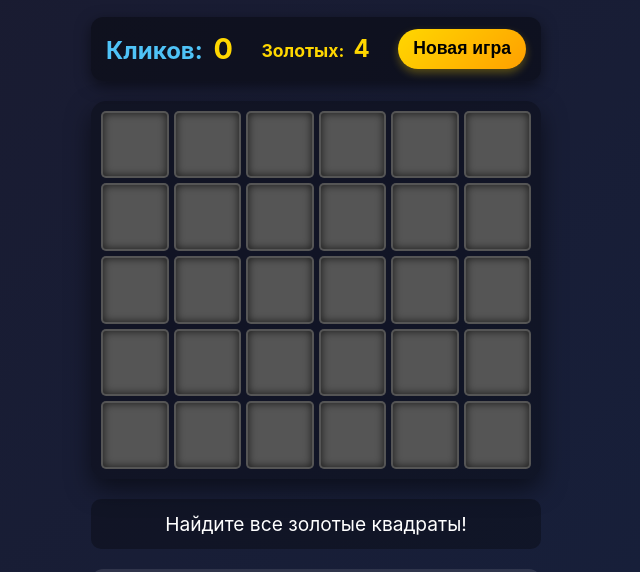
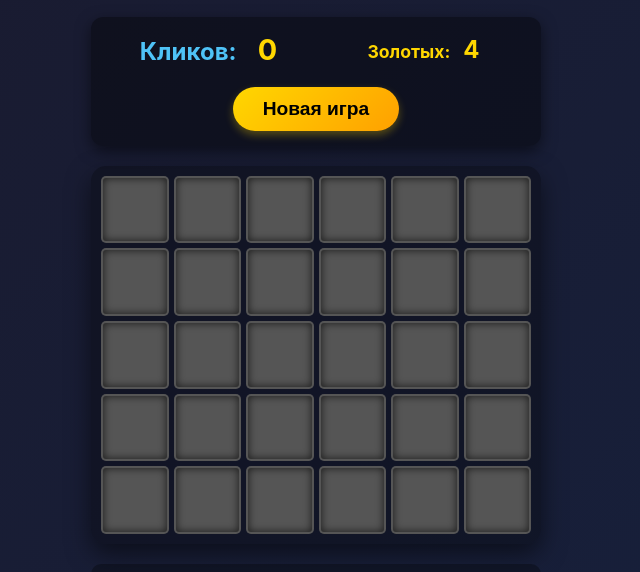
Before and after one commit to Shuredinga25/elochka, a plain HTML site: page index.html in a window 1280 px wide. Shown: the part 151-723 px from the top of the page, without its empty margins (324-964 px from the left). Drawn offline with Linux system fonts and the light colour scheme.

Commit message:
Update index.html

```diff
--- a/index.html
+++ b/index.html
@@ -61,15 +61,19 @@
         }
 
         .game-info {
+            background-color: rgba(0, 0, 0, 0.4);
+            padding: 15px;
+            border-radius: 12px;
+            margin-bottom: 20px;
+            box-shadow: 0 5px 15px rgba(0, 0, 0, 0.5);
+        }
+
+        .stats-row {
             display: flex;
             justify-content: space-between;
             align-items: center;
-            background-color: rgba(0, 0, 0, 0.4);
-            padding: 12px 15px;
-            border-radius: 12px;
-            margin-bottom: 20px;
-            box-shadow: 0 5px 15px rgba(0, 0, 0, 0.5);
-            flex-wrap: wrap;
+            margin-bottom: 15px;
+            flex-wrap: nowrap;
             gap: 10px;
         }
 
@@ -78,12 +82,17 @@
             font-weight: bold;
             color: #4FC3F7;
             white-space: nowrap;
+            flex: 1;
+            text-align: center;
         }
 
         .counter-value {
             font-size: clamp(1.3rem, 4vw, 1.8rem);
             color: #FFD700;
             margin-left: 5px;
+            display: inline-block;
+            min-width: 30px;
+            text-align: right;
         }
 
         .gold-left {
@@ -91,27 +100,40 @@
             color: #FFD700;
             font-weight: bold;
             white-space: nowrap;
+            flex: 1;
+            text-align: center;
         }
 
         .gold-left-value {
             font-size: clamp(1.1rem, 3vw, 1.5rem);
             margin-left: 5px;
+            display: inline-block;
+            min-width: 20px;
+            text-align: right;
+        }
+
+        .button-row {
+            display: flex;
+            justify-content: center;
+            width: 100%;
         }
 
         .reset-button {
             background: linear-gradient(135deg, #FFD700 0%, #FFA000 100%);
             color: #000;
             border: none;
-            padding: 8px 15px;
-            font-size: clamp(0.9rem, 2.5vw, 1.1rem);
+            padding: 10px 30px;
+            font-size: clamp(1rem, 2.8vw, 1.2rem);
             font-weight: bold;
             border-radius: 40px;
             cursor: pointer;
             transition: all 0.3s ease;
             box-shadow: 0 4px 8px rgba(255, 215, 0, 0.3);
             white-space: nowrap;
-            min-height: 40px;
+            min-height: 44px;
             touch-action: manipulation;
+            width: auto;
+            min-width: 160px;
         }
 
         .reset-button:active {
@@ -154,7 +176,6 @@
             touch-action: manipulation;
             -webkit-user-select: none;
             user-select: none;
-            /* Ключевое исправление: рамка включается в размер */
             border: 2px solid transparent;
             box-sizing: border-box;
             min-width: 0;
@@ -299,6 +320,10 @@
             .cell.gold::after {
                 font-size: 1.2rem;
             }
+
+            .stats-row {
+                margin-bottom: 20px;
+            }
         }
 
         /* Для очень маленьких экранов */
@@ -328,6 +353,29 @@
             .cell.gold::after {
                 font-size: 0.8rem;
             }
+
+            .stats-row {
+                flex-direction: column;
+                align-items: center;
+                gap: 15px;
+            }
+
+            .counter, .gold-left {
+                width: 100%;
+                text-align: center;
+            }
+
+            .reset-button {
+                padding: 8px 25px;
+                min-width: 140px;
+            }
+        }
+
+        /* Для средних экранов */
+        @media (min-width: 351px) and (max-width: 767px) {
+            .stats-row {
+                justify-content: space-around;
+            }
         }
 
         /* Убедимся, что ничего не выходит за границы */
@@ -347,13 +395,17 @@
         </header>
 
         <div class="game-info">
-            <div class="counter">
-                Кликов: <span class="counter-value" id="clickCounter">0</span>
+            <div class="stats-row">
+                <div class="counter">
+                    Кликов: <span class="counter-value" id="clickCounter">0</span>
+                </div>
+                <div class="gold-left">
+                    Золотых: <span class="gold-left-value" id="goldLeft">4</span>
+                </div>
             </div>
-            <div class="gold-left">
-                Золотых: <span class="gold-left-value" id="goldLeft">4</span>
+            <div class="button-row">
+                <button class="reset-button" id="resetButton">Новая игра</button>
             </div>
-            <button class="reset-button" id="resetButton">Новая игра</button>
         </div>
 
         <div class="game-board-wrapper">
```
